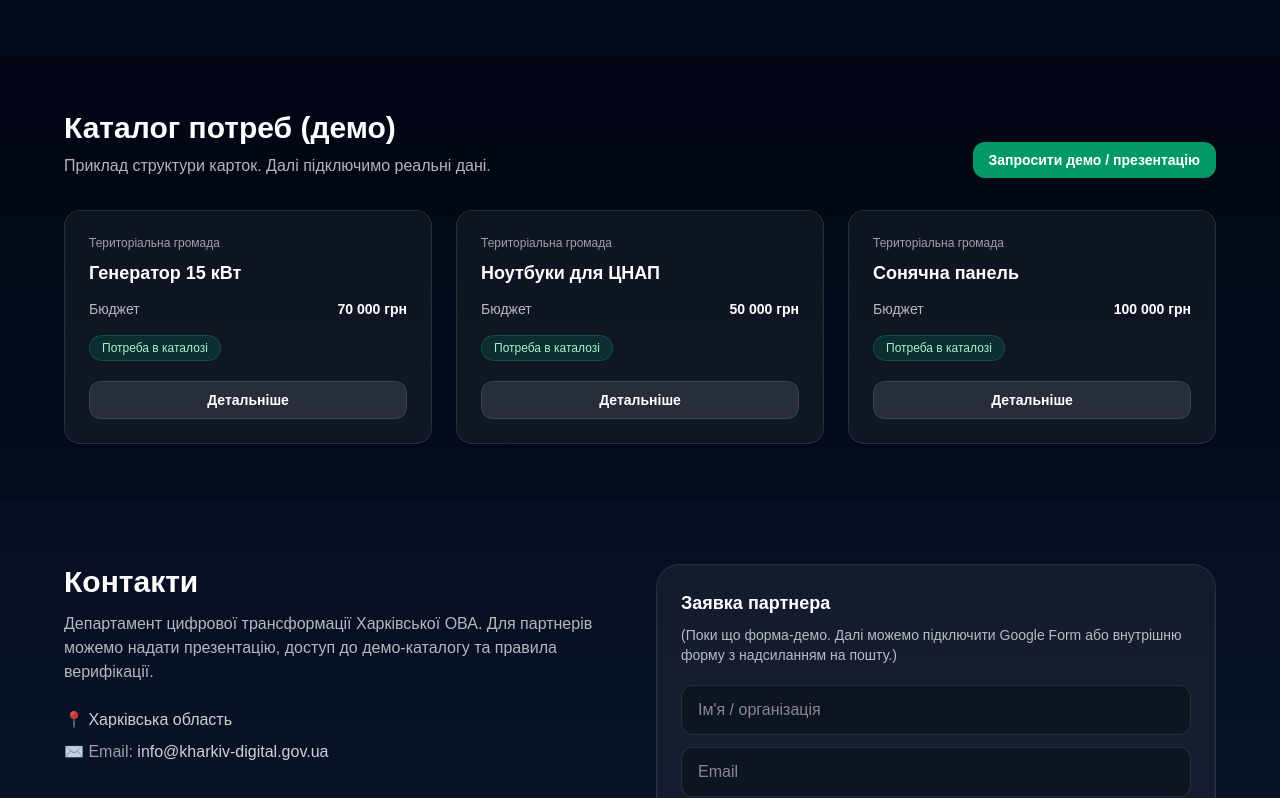
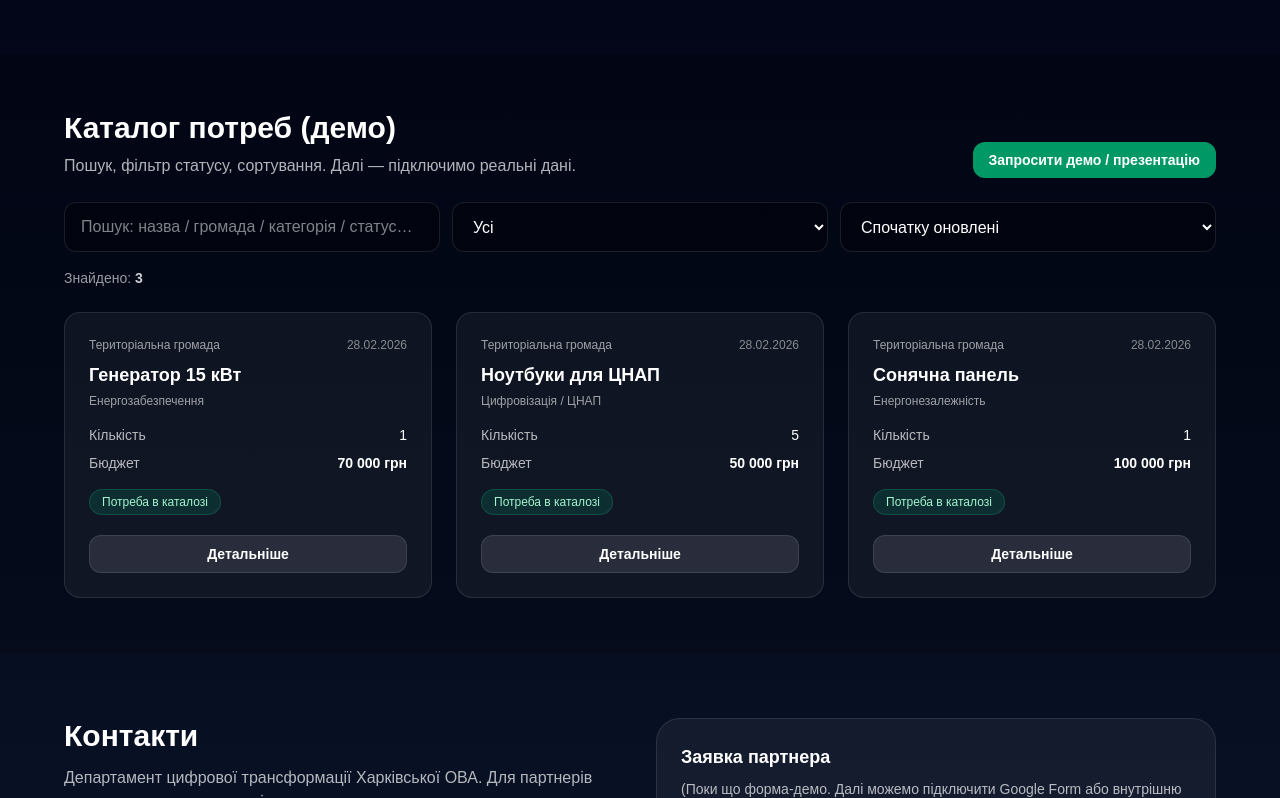
Before and after one commit to ostretiak-cloud/needs-platform, a Next.js app: page / in a window 1280 px wide. Shown: the part 1364-2162 px from the top of the page. Built offline with nearby package versions, Linux system fonts and the light colour scheme.

Commit message:
Restore landing version

```diff
--- a/app/page.js
+++ b/app/page.js
@@ -1,10 +1,100 @@
+import { useMemo, useState, useEffect } from "react";
+
 const needsDemo = [
-  { title: "Генератор 15 кВт", community: "Територіальна громада", budget: "70 000 грн", status: "Потреба в каталозі" },
-  { title: "Ноутбуки для ЦНАП", community: "Територіальна громада", budget: "50 000 грн", status: "Потреба в каталозі" },
-  { title: "Сонячна панель", community: "Територіальна громада", budget: "100 000 грн", status: "Потреба в каталозі" },
+  {
+    id: "n1",
+    title: "Генератор 15 кВт",
+    community: "Територіальна громада",
+    budgetUAH: 70000,
+    status: "Потреба в каталозі",
+    category: "Енергозабезпечення",
+    qty: 1,
+    justification:
+      "Потрібен для резервного живлення критичної інфраструктури під час відключень електроенергії.",
+    contact: "info@kharkiv-digital.gov.ua",
+    updatedAt: "2026-02-28",
+  },
+  {
+    id: "n2",
+    title: "Ноутбуки для ЦНАП",
+    community: "Територіальна громада",
+    budgetUAH: 50000,
+    status: "Потреба в каталозі",
+    category: "Цифровізація / ЦНАП",
+    qty: 5,
+    justification:
+      "Оновлення робочих місць адміністраторів для стабільного надання послуг та роботи реєстрів.",
+    contact: "info@kharkiv-digital.gov.ua",
+    updatedAt: "2026-02-28",
+  },
+  {
+    id: "n3",
+    title: "Сонячна панель",
+    community: "Територіальна громада",
+    budgetUAH: 100000,
+    status: "Потреба в каталозі",
+    category: "Енергонезалежність",
+    qty: 1,
+    justification:
+      "Для часткового покриття енергоспоживання критичних точок доступу та зменшення навантаження на генератори.",
+    contact: "info@kharkiv-digital.gov.ua",
+    updatedAt: "2026-02-28",
+  },
 ];
 
+const STATUS_OPTIONS = ["Усі", "Потреба в каталозі", "На верифікації", "Підтримано", "Закрито"];
+
 export default function Home() {
+  // якщо захочеш увімкнути реальні дані — постав тут true і додай /api/needs
+  const USE_API = false;
+
+  const [items, setItems] = useState(needsDemo);
+  const [q, setQ] = useState("");
+  const [status, setStatus] = useState("Усі");
+  const [sort, setSort] = useState("newest"); // newest | budgetAsc | budgetDesc
+  const [active, setActive] = useState(null);
+
+  useEffect(() => {
+    if (!USE_API) return;
+
+    let ignore = false;
+    (async () => {
+      try {
+        const res = await fetch("/api/needs");
+        const data = await res.json();
+        if (!ignore) setItems(Array.isArray(data) ? data : []);
+      } catch (e) {
+        // у демо не ламаємо UI
+        if (!ignore) setItems(needsDemo);
+      }
+    })();
+
+    return () => {
+      ignore = true;
+    };
+  }, [USE_API]);
+
+  const filtered = useMemo(() => {
+    const query = q.trim().toLowerCase();
+
+    let out = items.filter((n) => {
+      const okStatus = status === "Усі" ? true : n.status === status;
+      const okQuery = !query
+        ? true
+        : [n.title, n.community, n.category, n.status].some((x) =>
+            String(x || "").toLowerCase().includes(query)
+          );
+      return okStatus && okQuery;
+    });
+
+    if (sort === "budgetAsc") out = out.sort((a, b) => (a.budgetUAH || 0) - (b.budgetUAH || 0));
+    if (sort === "budgetDesc") out = out.sort((a, b) => (b.budgetUAH || 0) - (a.budgetUAH || 0));
+    if (sort === "newest")
+      out = out.sort((a, b) => new Date(b.updatedAt || 0) - new Date(a.updatedAt || 0));
+
+    return out;
+  }, [items, q, status, sort]);
+
   return (
     <main className="min-h-screen bg-gradient-to-b from-black via-slate-950 to-slate-900 text-white">
       {/* Top */}
@@ -76,7 +166,7 @@ export default function Home() {
             </div>
 
             <div className="mt-6 rounded-2xl bg-black/30 border border-white/10 p-4 text-sm text-white/70">
-              * Демонстраційний вигляд. Можемо підключити реальний каталог з Google Sheets / бази даних.
+              * Демо-режим: нижче вже є пошук/фільтри. Далі підключимо реальний каталог (Sheets/БД).
             </div>
           </div>
         </div>
@@ -129,9 +219,9 @@ export default function Home() {
         <div className="mx-auto max-w-6xl">
           <div className="flex items-end justify-between gap-4 flex-wrap">
             <div>
-              <h2 className="text-3xl font-bold">Каталог потреб (демо)</h2>
+              <h2 className="text-3xl font-bold">Каталог потреб {USE_API ? "" : "(демо)"}</h2>
               <p className="mt-2 text-white/70">
-                Приклад структури карток. Далі підключимо реальні дані.
+                Пошук, фільтр статусу, сортування. Далі — підключимо реальні дані.
               </p>
             </div>
             <a
@@ -142,24 +232,87 @@ export default function Home() {
             </a>
           </div>
 
-          <div className="mt-8 grid md:grid-cols-3 gap-6">
-            {needsDemo.map((n) => (
-              <div key={n.title} className="rounded-2xl border border-white/10 bg-white/5 p-6">
-                <div className="text-xs text-white/60">{n.community}</div>
-                <div className="mt-2 text-lg font-semibold">{n.title}</div>
-                <div className="mt-3 flex items-center justify-between text-sm">
-                  <span className="text-white/70">Бюджет</span>
-                  <span className="font-semibold">{n.budget}</span>
+          {/* Filters */}
+          <div className="mt-6 grid gap-3 md:grid-cols-3">
+            <input
+              value={q}
+              onChange={(e) => setQ(e.target.value)}
+              className="w-full rounded-xl bg-black/30 border border-white/10 px-4 py-3 outline-none"
+              placeholder="Пошук: назва / громада / категорія / статус…"
+            />
+
+            <select
+              value={status}
+              onChange={(e) => setStatus(e.target.value)}
+              className="w-full rounded-xl bg-black/30 border border-white/10 px-4 py-3 outline-none"
+            >
+              {STATUS_OPTIONS.map((s) => (
+                <option key={s} value={s} className="bg-slate-950">
+                  {s}
+                </option>
+              ))}
+            </select>
+
+            <select
+              value={sort}
+              onChange={(e) => setSort(e.target.value)}
+              className="w-full rounded-xl bg-black/30 border border-white/10 px-4 py-3 outline-none"
+            >
+              <option value="newest" className="bg-slate-950">
+                Спочатку оновлені
+              </option>
+              <option value="budgetAsc" className="bg-slate-950">
+                Бюджет: за зростанням
+              </option>
+              <option value="budgetDesc" className="bg-slate-950">
+                Бюджет: за спаданням
+              </option>
+            </select>
+          </div>
+
+          <div className="mt-4 text-sm text-white/60">
+            Знайдено: <span className="text-white/80 font-semibold">{filtered.length}</span>
+          </div>
+
+          {/* Cards */}
+          <div className="mt-6 grid md:grid-cols-3 gap-6">
+            {filtered.map((n) => (
+              <div key={n.id} className="rounded-2xl border border-white/10 bg-white/5 p-6">
+                <div className="flex items-start justify-between gap-3">
+                  <div>
+                    <div className="text-xs text-white/60">{n.community}</div>
+                    <div className="mt-2 text-lg font-semibold">{n.title}</div>
+                    <div className="mt-1 text-xs text-white/60">{n.category}</div>
+                  </div>
+                  <div className="text-xs text-white/50 whitespace-nowrap">
+                    {formatDateUA(n.updatedAt)}
+                  </div>
                 </div>
+
+                <div className="mt-4 space-y-2 text-sm">
+                  <Row label="Кількість" value={String(n.qty ?? "-")} />
+                  <Row label="Бюджет" value={formatUAH(n.budgetUAH)} strong />
+                </div>
+
                 <div className="mt-4 inline-flex items-center rounded-full bg-emerald-500/15 border border-emerald-400/20 px-3 py-1 text-xs text-emerald-200">
                   {n.status}
                 </div>
-                <button className="mt-5 w-full rounded-xl bg-white/10 border border-white/10 py-2 text-sm font-semibold hover:bg-white/15 transition">
+
+                <button
+                  onClick={() => setActive(n)}
+                  className="mt-5 w-full rounded-xl bg-white/10 border border-white/10 py-2 text-sm font-semibold hover:bg-white/15 transition"
+                >
                   Детальніше
                 </button>
               </div>
             ))}
           </div>
+
+          {filtered.length === 0 && (
+            <div className="mt-8 rounded-2xl border border-white/10 bg-white/5 p-6 text-white/70">
+              Нічого не знайдено за заданими фільтрами.
+            </div>
+          )}
         </div>
       </section>
 
@@ -175,7 +328,9 @@ export default function Home() {
 
             <div className="mt-6 space-y-2 text-white/80">
               <div>📍 Харківська область</div>
-              <div>✉️ <span className="text-white/60">Email:</span> info@kharkiv-digital.gov.ua</div>
+              <div>
+                ✉️ <span className="text-white/60">Email:</span> info@kharkiv-digital.gov.ua
+              </div>
             </div>
           </div>
 
@@ -186,9 +341,19 @@ export default function Home() {
             </p>
 
             <div className="mt-5 grid gap-3">
-              <input className="w-full rounded-xl bg-black/30 border border-white/10 px-4 py-3 outline-none" placeholder="Ім'я / організація" />
-              <input className="w-full rounded-xl bg-black/30 border border-white/10 px-4 py-3 outline-none" placeholder="Email" />
-              <textarea className="w-full rounded-xl bg-black/30 border border-white/10 px-4 py-3 outline-none" rows="4" placeholder="Коротко: якого типу підтримка / інтерес"></textarea>
+              <input
+                className="w-full rounded-xl bg-black/30 border border-white/10 px-4 py-3 outline-none"
+                placeholder="Ім'я / організація"
+              />
+              <input
+                className="w-full rounded-xl bg-black/30 border border-white/10 px-4 py-3 outline-none"
+                placeholder="Email"
+              />
+              <textarea
+                className="w-full rounded-xl bg-black/30 border border-white/10 px-4 py-3 outline-none"
+                rows="4"
+                placeholder="Коротко: якого типу підтримка / інтерес"
+              ></textarea>
 
               <button className="rounded-xl bg-emerald-600 px-5 py-3 font-semibold hover:bg-emerald-500 transition">
                 Надіслати
@@ -201,9 +366,77 @@ export default function Home() {
           © {new Date().getFullYear()} • Єдина цифрова платформа потреб громад • Харківська область
         </footer>
       </section>
+
+      {/* Modal */}
+      {active && (
+        <div
+          className="fixed inset-0 z-50 bg-black/70 px-4 py-10 overflow-auto"
+          onClick={() => setActive(null)}
+        >
+          <div
+            className="mx-auto max-w-2xl rounded-3xl border border-white/10 bg-slate-950 p-6"
+            onClick={(e) => e.stopPropagation()}
+          >
+            <div className="flex items-start justify-between gap-4">
+              <div>
+                <div className="text-xs text-white/60">{active.community}</div>
+                <div className="mt-1 text-2xl font-bold">{active.title}</div>
+                <div className="mt-2 flex flex-wrap gap-2">
+                  <Badge>{active.category}</Badge>
+                  <Badge tone="emerald">{active.status}</Badge>
+                </div>
+              </div>
+
+              <button
+                onClick={() => setActive(null)}
+                className="rounded-xl bg-white/10 border border-white/10 px-3 py-2 text-sm hover:bg-white/15 transition"
+                aria-label="Закрити"
+              >
+                ✕
+              </button>
+            </div>
+
+            <div className="mt-6 grid sm:grid-cols-2 gap-4">
+              <Info title="Бюджет">{formatUAH(active.budgetUAH)}</Info>
+              <Info title="Кількість">{String(active.qty ?? "-")}</Info>
+              <Info title="Оновлено">{formatDateUA(active.updatedAt)}</Info>
+              <Info title="Контакт">{active.contact || "—"}</Info>
+            </div>
+
+            <div className="mt-6 rounded-2xl border border-white/10 bg-white/5 p-4">
+              <div className="text-sm font-semibold">Обґрунтування</div>
+              <div className="mt-2 text-sm text-white/70">
+                {active.justification || "—"}
+              </div>
+            </div>
+
+            <div className="mt-6 flex flex-wrap gap-3">
+              <a
+                href="#contacts"
+                onClick={() => setActive(null)}
+                className="rounded-xl bg-emerald-600 px-5 py-3 font-semibold hover:bg-emerald-500 transition"
+              >
+                Хочу підтримати цю потребу
+              </a>
+              <button
+                onClick={() => setActive(null)}
+                className="rounded-xl bg-white/10 border border-white/10 px-5 py-3 font-semibold hover:bg-white/15 transition"
+              >
+                Повернутися до каталогу
+              </button>
+            </div>
+
+            <div className="mt-6 text-xs text-white/50">
+              ID потреби: <span className="text-white/70">{active.id}</span>
+            </div>
+          </div>
+        </div>
+      )}
     </main>
   );
 }
+
+/* UI building blocks */
 
 function Stat({ title, text }) {
   return (
@@ -245,3 +478,48 @@ function Step({ n, title, children }) {
     </div>
   );
 }
+
+function Row({ label, value, strong }) {
+  return (
+    <div className="flex items-center justify-between">
+      <span className="text-white/70">{label}</span>
+      <span className={strong ? "font-semibold" : ""}>{value}</span>
+    </div>
+  );
+}
+
+function Badge({ children, tone = "slate" }) {
+  const cls =
+    tone === "emerald"
+      ? "bg-emerald-500/15 border-emerald-400/20 text-emerald-200"
+      : "bg-white/5 border-white/10 text-white/70";
+  return (
+    <span className={`inline-flex items-center rounded-full border px-3 py-1 text-xs ${cls}`}>
+      {children}
+    </span>
+  );
+}
+
+function Info({ title, children }) {
+  return (
+    <div className="rounded-2xl border border-white/10 bg-white/5 p-4">
+      <div className="text-xs text-white/60">{title}</div>
+      <div className="mt-1 text-sm font-semibold">{children}</div>
+    </div>
+  );
+}
+
+/* helpers */
+
+function formatUAH(v) {
+  const n = Number(v);
+  if (!Number.isFinite(n)) return "—";
+  return new Intl.NumberFormat("uk-UA").format(n) + " грн";
+}
+
+function formatDateUA(v) {
+  if (!v) return "—";
+  const d = new Date(v);
+  if (Number.isNaN(d.getTime())) return String(v);
+  return new Intl.DateTimeFormat("uk-UA", { year: "numeric", month: "2-digit", day: "2-digit" }).format(d);
+}
```
